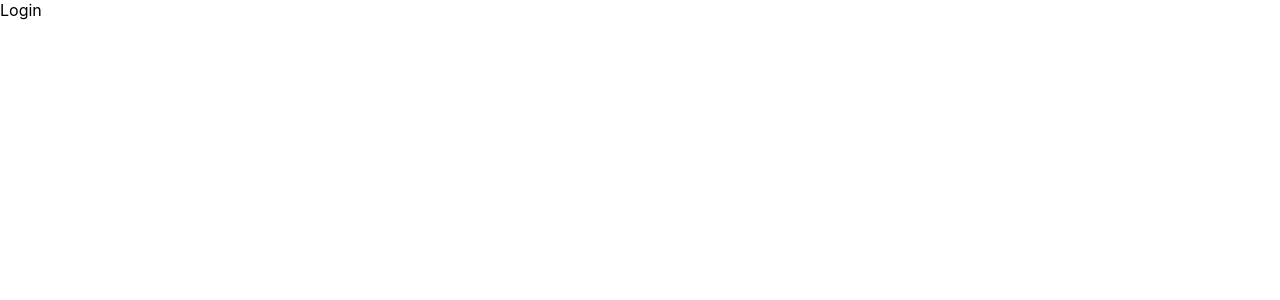
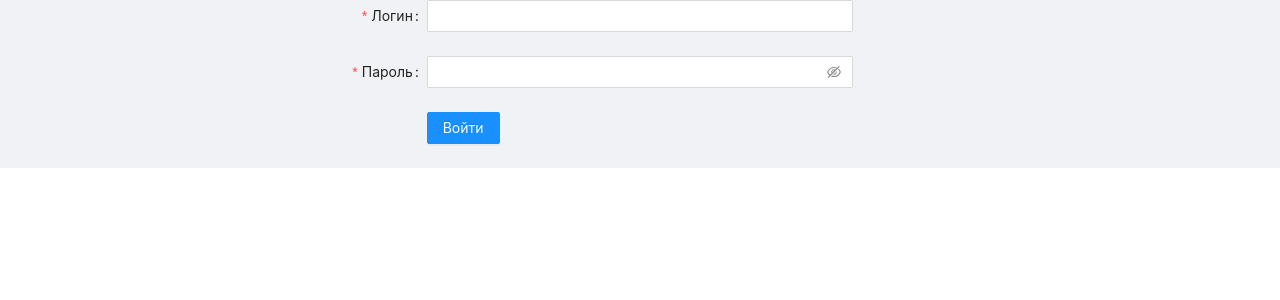
Before and after one commit to Azusemargl/test-app-task, a React (Create React App) app: page /login in a window 1280 px wide. Shown: the top 300 px of the page. Built offline with nearby package versions, Linux system fonts and the light colour scheme.

Commit message:
added main components and pages

```diff
--- a/package.json
+++ b/package.json
@@ -10,6 +10,7 @@
     "@types/node": "^12.0.0",
     "@types/react": "^17.0.0",
     "@types/react-dom": "^17.0.0",
+    "antd": "^4.16.13",
     "axios": "^0.21.4",
     "node-sass": "4.14.1",
     "react": "^17.0.2",
@@ -47,6 +48,8 @@
     ]
   },
   "devDependencies": {
-    "@types/react-router-dom": "^5.1.9"
+    "@types/react-redux": "^7.1.18",
+    "@types/react-router-dom": "^5.1.9",
+    "@types/redux-thunk": "^2.1.0"
   }
 }
--- a/src/App.scss
+++ b/src/App.scss
@@ -0,0 +1 @@
+@import '~antd/dist/antd.css';
--- a/src/App.tsx
+++ b/src/App.tsx
@@ -1,31 +1,19 @@
-import React from 'react'
-import { BrowserRouter, Redirect, Route, Switch } from 'react-router-dom'
+import { BrowserRouter } from 'react-router-dom'
 import { Provider } from 'react-redux'
 import { store } from './store/store'
-import { privateRouter, publicRouter, RouteNames } from './router'
+import { AppRouter } from './components'
+import { Layout } from 'antd'
 import './App.scss'
 
 const App = () => {
-  const auth = false
-
   return (
     <Provider store={store}>
       <BrowserRouter>
-        {auth ? (
-          <Switch>
-            {privateRouter.map(route => (
-              <Route path={route.path} exact={route.exact} component={route.component} />
-            ))}
-           <Redirect to={RouteNames.HOME} />
-          </Switch>
-        ) : (
-          <Switch>
-            {publicRouter.map(route => (
-              <Route path={route.path} exact={route.exact} component={route.component} />
-            ))}
-            <Redirect to={RouteNames.LOGIN} />
-          </Switch>
-        )}
+        <Layout>
+          <Layout.Content>
+            <AppRouter />
+          </Layout.Content>
+        </Layout>
       </BrowserRouter>
     </Provider>
   )
--- /dev/null
+++ b/src/components/AppRouter/index.tsx
@@ -0,0 +1,29 @@
+import React from 'react'
+import { Redirect, Route, Switch } from 'react-router-dom'
+import { privateRouter, publicRouter, RouteNames } from '../../router'
+
+const AppRouter: React.FC = () => {
+   const auth = false
+
+   return (
+      <>
+         {auth ? (
+            <Switch>
+               {privateRouter.map(route => (
+                  <Route path={route.path} exact={route.exact} component={route.component} key={route.path} />
+               ))}
+               <Redirect to={RouteNames.HOME} />
+            </Switch>
+         ) : (
+            <Switch>
+               {publicRouter.map(route => (
+                  <Route path={route.path} exact={route.exact} component={route.component} key={route.path} />
+               ))}
+               <Redirect to={RouteNames.LOGIN} />
+            </Switch>
+         )}
+      </>
+   )
+}
+
+export default AppRouter
--- a/src/components/Login/index.tsx
+++ /dev/null
@@ -1,11 +0,0 @@
-import React from 'react'
-
-const Login: React.FC = () => {
-   return (
-      <div>
-         Login
-      </div>
-   )
-}
-
-export default Login
--- /dev/null
+++ b/src/components/Navbar/index.tsx
@@ -0,0 +1,15 @@
+import { Layout, Row, Menu } from 'antd'
+
+const Navbar = () => {
+   return (
+      <Layout.Header>
+         <Row justify="end">
+            <Menu theme="dark" mode="horizontal" selectable={false}>
+               <Menu.Item key="1">Выйти</Menu.Item>
+            </Menu>
+         </Row>
+      </Layout.Header>
+   )
+}
+
+export default Navbar
--- a/src/components/index.ts
+++ b/src/components/index.ts
@@ -1,2 +1,2 @@
-export { default as Login } from './Login'
-export { default as Home } from './Home'
+export { default as AppRouter } from './AppRouter'
+export { default as Navbar } from './Navbar'
--- a/src/components/Home/index.tsx
+++ b/src/pages/Home/index.tsx
@@ -1,9 +1,11 @@
 import React from 'react'
+import { Navbar } from '../../components'
 
 const Home: React.FC = () => {
    return (
       <div>
-         Home
+         <Navbar />
+         Contacts
       </div>
    )
 }
--- /dev/null
+++ b/src/pages/Login/index.tsx
@@ -0,0 +1,45 @@
+import React from 'react'
+import { Form, Input, Button } from 'antd';
+
+const Login: React.FC = () => {
+   const [login, setLogin] = React.useState("")
+   const [password, setPassword] = React.useState("")
+
+   const onSubmit = () => {
+      console.log(login, password)
+   }
+
+   return (
+      <div>
+         <Form
+            name="auth"
+            labelCol={{ span: 8 }}
+            wrapperCol={{ span: 8 }}
+            onFinish={onSubmit}
+            autoComplete="off"
+         >
+            <Form.Item
+               label="Логин"
+               name="login"
+               rules={[{ required: true, message: 'Введите Ваше имя' }]}
+            >
+               <Input value={login} onChange={e => setLogin(e.target.value)} />
+            </Form.Item>
+
+            <Form.Item
+               label="Пароль"
+               name="password"
+               rules={[{ required: true, message: 'Ведите Ваш пароль' }]}
+            >
+               <Input.Password value={password} onChange={e => setPassword(e.target.value)} />
+            </Form.Item>
+
+            <Form.Item wrapperCol={{ offset: 8, span: 16 }}>
+               <Button type="primary" htmlType="submit">Войти</Button>
+            </Form.Item>
+         </Form>
+      </div>
+   )
+}
+
+export default Login
--- /dev/null
+++ b/src/pages/index.ts
@@ -0,0 +1,2 @@
+export { default as Login } from './Login'
+export { default as Home } from './Home'
--- a/src/router/index.ts
+++ b/src/router/index.ts
@@ -1,4 +1,4 @@
-import { Home, Login } from "../components"
+import { Home, Login } from "../pages"
 
 interface IRouter {
    path: string
```
Also changed, not shown: 1 other file (tests, documents, lock files or other folders).
